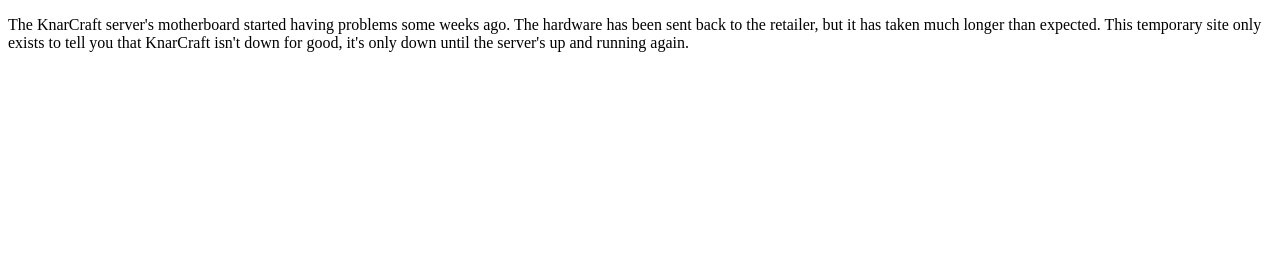
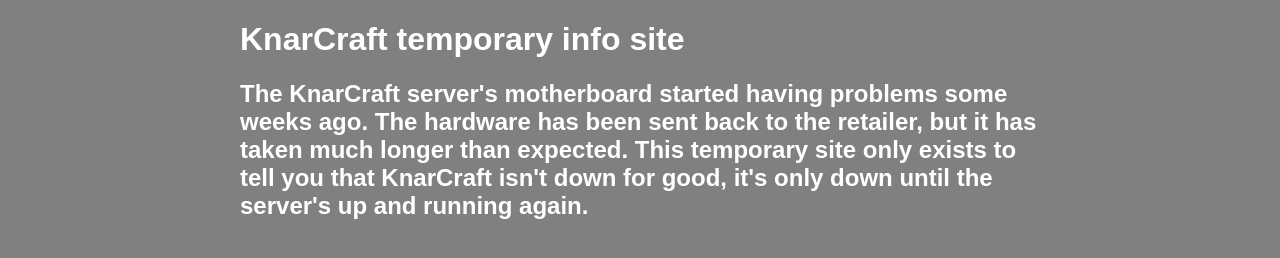
Before and after one commit to EpicKnarvik97/KnarCraft.github.io, a plain HTML site: page index.html in a window 1280 px wide. Drawn offline with Linux system fonts and the light colour scheme.

Commit message:
Update index.html

```diff
--- a/index.html
+++ b/index.html
@@ -1,8 +1,20 @@
 <!DOCTYPE HTML>
 <html>
+  <style>
+    body {
+      max-width: 800px;
+      margin: 0 auto;
+      font-family: sans-serif;
+      background-color: gray;
+      color: white;
+    }
+  </style>
   <body>
-    <p>The KnarCraft server's motherboard started having problems some weeks ago.
+    <h1>KnarCraft temporary info site</h1>
+    <h2>The KnarCraft server's motherboard started having problems some weeks ago.
     The hardware has been sent back to the retailer, but it has taken much longer than expected.
-    This temporary site only exists to tell you that KnarCraft isn't down for good, it's only down until the server's up and running again.</p>
+    This temporary site only exists to tell you that KnarCraft isn't down for good,
+      it's only down until the server's up and running again.</h2>
+
   </body>
 </html>
```
